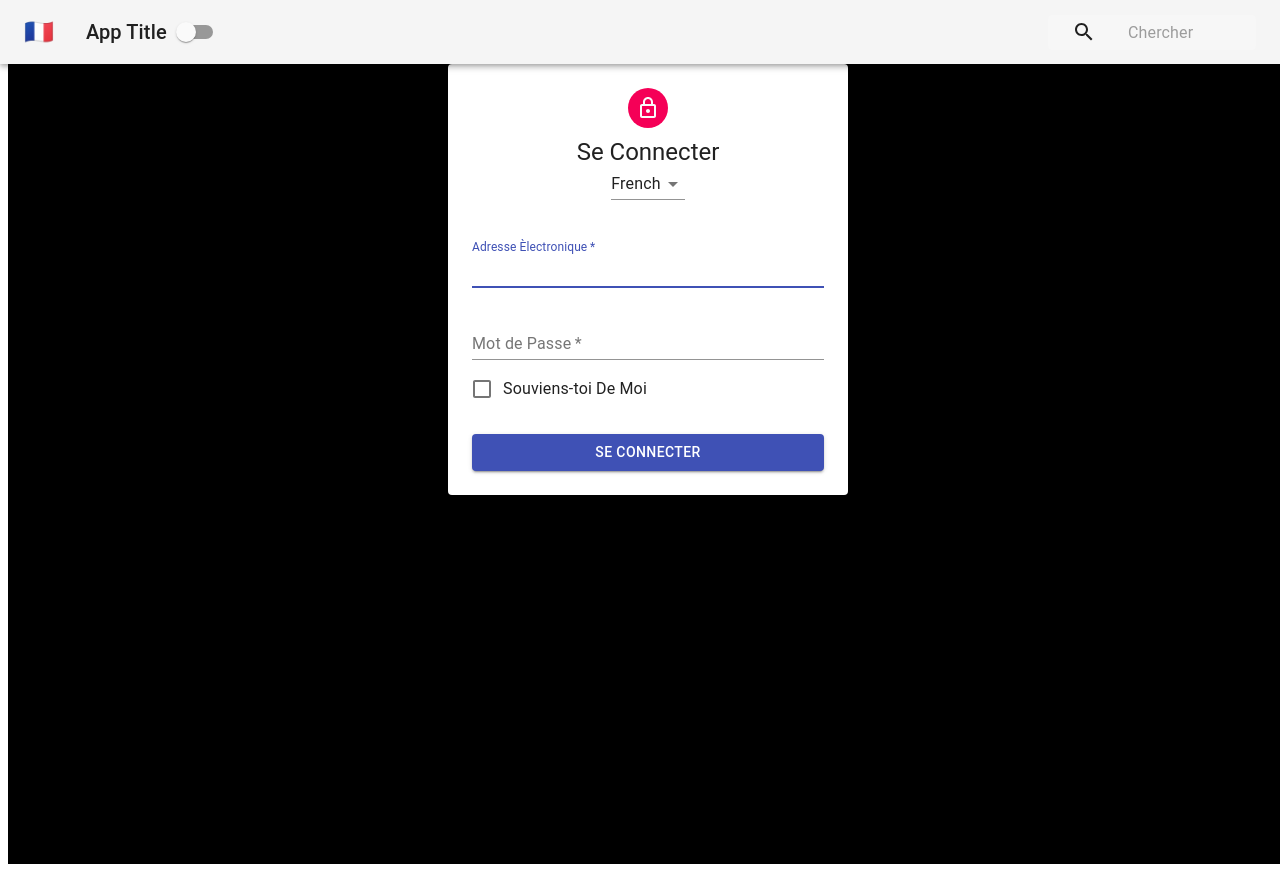
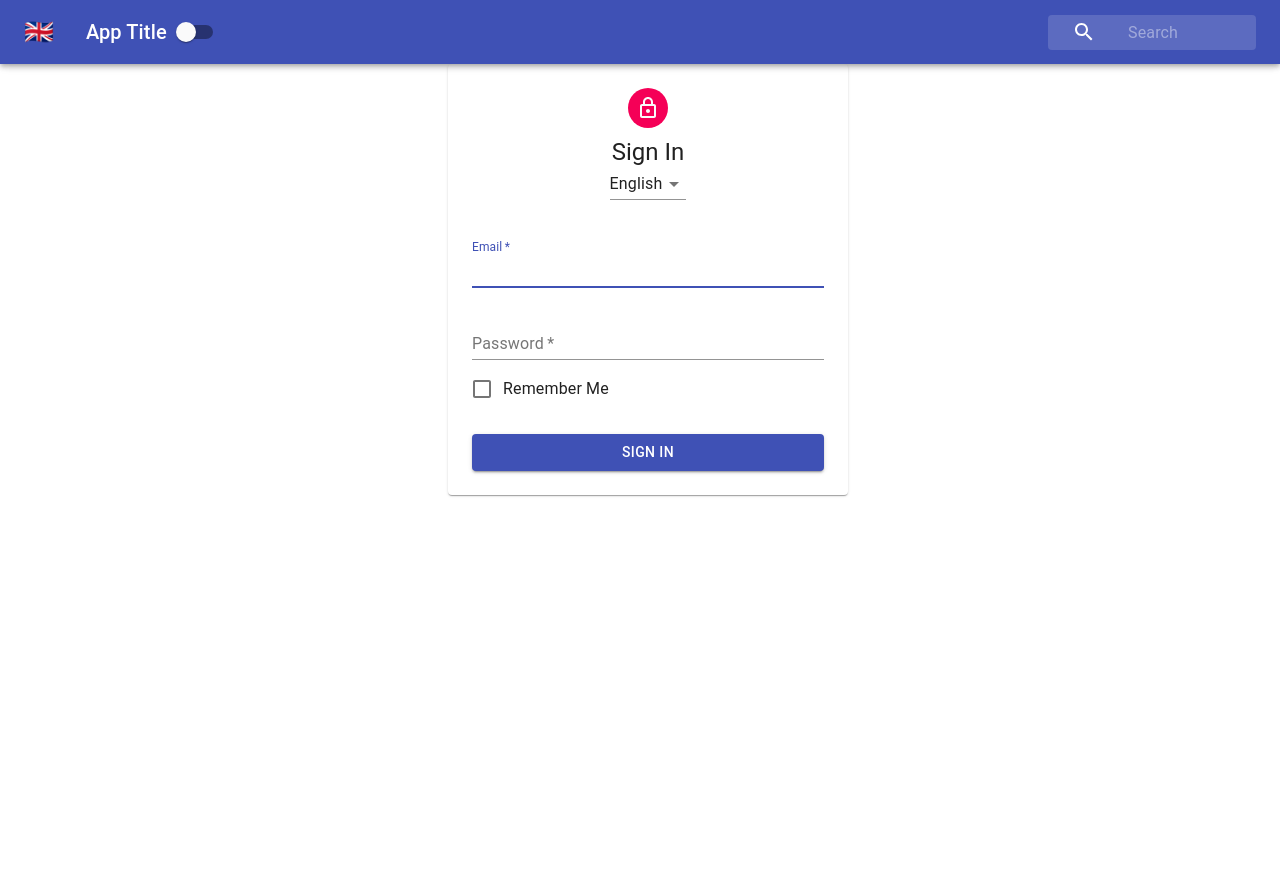
Before and after one commit to rafiurrafi/react-bootcamp, a React (Create React App) app: page / in a window 1280 px wide. Built offline with nearby package versions, Linux system fonts and the light colour scheme.

Commit message:
refactor to functional component

```diff
--- a/src/App.js
+++ b/src/App.js
@@ -5,8 +5,7 @@ import PageContent from "./pageContent";
 import ThemeProvider from "./contexts/themeContext";
 import LanguageProvider from "./contexts/languageContext";
 
-class App extends React.Component {
-  render() {
+const App = (props) => {
   return (
     <ThemeProvider>
       <PageContent>
@@ -17,7 +16,6 @@ class App extends React.Component {
       </PageContent>
     </ThemeProvider>
   );
-  }
-}
+};
 
 export default App;
--- a/src/contexts/languageContext.js
+++ b/src/contexts/languageContext.js
@@ -1,27 +1,27 @@
-import React, { createContext } from "react";
+import React, { Component, createContext, useState } from "react";
+import { ThemeContext } from "./themeContext";
 
 export const LanguageContext = createContext();
-
-class LanguageProvider extends React.Component {
-  constructor(props) {
-    super(props);
-    this.state = {
-      language: "FR",
+const LanguageProvider = (props) => {
+  const [language, setLanguage] = useState("EN");
+  const handleLanguageChange = (e) => {
+    setLanguage(e.target.value);
   };
-    this.handleLanguageChange = this.handleLanguageChange.bind(this);
-  }
-  handleLanguageChange(e) {
-    this.setState({ language: e.target.value });
-  }
-  render() {
   return (
     <LanguageContext.Provider
-        value={{ ...this.state, onLanguageChange: this.handleLanguageChange }}
+      value={{ language, onLanguageChange: handleLanguageChange }}
     >
-        {this.props.children}
+      {props.children}
     </LanguageContext.Provider>
   );
-  }
-}
+};
 
 export default LanguageProvider;
+
+export const withLanguageContext = (Component) => (props) => {
+  return (
+    <LanguageContext.Consumer>
+      {(value) => <Component value={value} {...props} />}
+    </LanguageContext.Consumer>
+  );
+};
--- a/src/contexts/themeContext.js
+++ b/src/contexts/themeContext.js
@@ -1,28 +1,19 @@
-import React, { createContext } from "react";
+import React, { createContext, useState } from "react";
 
 export const ThemeContext = createContext();
 
-class ThemeProvider extends React.Component {
-  constructor(props) {
-    super(props);
-    this.state = {
-      isDarkMode: true,
-      testedLikeChicken: true,
+const ThemeProvider = (props) => {
+  const [isDarkMode, setIsDarkMode] = useState(false);
+  const handleThemeChange = () => {
+    setIsDarkMode(!isDarkMode);
   };
-    this.handleThemeChange = this.handleThemeChange.bind(this);
-  }
-  handleThemeChange() {
-    this.setState({ isDarkMode: !this.state.isDarkMode });
-  }
-  render() {
   return (
     <ThemeContext.Provider
-        value={{ ...this.state, onThemeChange: this.handleThemeChange }}
+      value={{ isDarkMode, onThemeChange: handleThemeChange }}
     >
-        {this.props.children}
+      {props.children}
     </ThemeContext.Provider>
   );
-  }
-}
+};
 
 export default ThemeProvider;
--- a/src/form.jsx
+++ b/src/form.jsx
@@ -1,4 +1,4 @@
-import React, { Component } from "react";
+import React, { Component, useContext } from "react";
 
 import { withStyles } from "@material-ui/core/styles";
 import styles from "./styles/formStyles";
@@ -42,14 +42,12 @@ const languageContent = {
   },
 };
 
-class Form extends Component {
-  static contextType = LanguageContext;
-  render() {
-    const { language, onLanguageChange } = this.context;
+const Form = (props) => {
+  const { language, onLanguageChange } = useContext(LanguageContext);
   const { headerText, email, password, checkboxText, buttonText } =
     languageContent[language];
 
-    const { classes } = this.props;
+  const { classes } = props;
 
   return (
     <main className={classes.main}>
@@ -100,7 +98,6 @@ class Form extends Component {
       </Paper>
     </main>
   );
-  }
-}
+};
 
 export default withStyles(styles)(Form);
--- a/src/navbar.jsx
+++ b/src/navbar.jsx
@@ -1,4 +1,4 @@
-import React, { Component } from "react";
+import React, { Component, useContext } from "react";
 
 import { withStyles } from "@material-ui/core/styles";
 import styles from "./styles/navbarStyles";
@@ -12,7 +12,10 @@ import Switch from "@material-ui/core/Switch";
 import SearchIcon from "@material-ui/icons/Search";
 
 import { ThemeContext } from "./contexts/themeContext";
-import { LanguageContext } from "./contexts/languageContext";
+import {
+  LanguageContext,
+  withLanguageContext,
+} from "./contexts/languageContext";
 
 const languageContent = {
   EN: {
@@ -29,31 +32,24 @@ const languageContent = {
   },
 };
 
-class Navbar extends Component {
-  static contextType = ThemeContext;
-  render() {
-    const { isDarkMode, onThemeChange } = this.context;
-    const { classes } = this.props;
+const Navbar = (props) => {
+  const { isDarkMode, onThemeChange } = useContext(ThemeContext);
+  const { language } = useContext(LanguageContext);
+  const { classes, value } = props;
 
   return (
-      <LanguageContext.Consumer>
-        {(value) => (
     <div className={classes.root}>
       <AppBar position="fixed" color={isDarkMode ? "default" : "primary"}>
         <Toolbar>
           {/* FLAG */}
           <IconButton className={classes.menuButton} color="inherit">
             <span role="img" aria-label="French Flag">
-                    {languageContent[value.language].flag}
+              {languageContent[language].flag}
             </span>
           </IconButton>
 
           {/* TITLE */}
-                <Typography
-                  className={classes.title}
-                  variant="h6"
-                  color="inherit"
-                >
+          <Typography className={classes.title} variant="h6" color="inherit">
             App Title
           </Typography>
 
@@ -68,7 +64,7 @@ class Navbar extends Component {
               <SearchIcon />
             </div>
             <InputBase
-                    placeholder={languageContent[value.language].search}
+              placeholder={languageContent[language].search}
               classes={{
                 root: classes.inputRoot,
                 input: classes.inputInput,
@@ -78,10 +74,7 @@ class Navbar extends Component {
         </Toolbar>
       </AppBar>
     </div>
-        )}
-      </LanguageContext.Consumer>
   );
-  }
-}
+};
 
-export default withStyles(styles)(Navbar);
+export default withLanguageContext(withStyles(styles)(Navbar));
--- a/src/pageContent.jsx
+++ b/src/pageContent.jsx
@@ -1,17 +1,30 @@
-import React from "react";
+import React, { useContext } from "react";
 import { ThemeContext } from "./contexts/themeContext";
 
-class PageContent extends React.Component {
-  static contextType = ThemeContext;
-  render() {
-    const { isDarkMode } = this.context;
-    const styles = {
-      backgroundColor: isDarkMode ? "#000" : "#fff",
-      minHeight: "100vh",
-      width: "100vw",
-    };
-    return <div style={styles}>{this.props.children}</div>;
-  }
-}
+const PageContent = (props) => {
+  const context = useContext(ThemeContext);
+  const { isDarkMode } = context;
+  const styles = {
+    backgroundColor: isDarkMode ? "#000" : "#fff",
+    minHeight: "100vh",
+    width: "100vw",
+  };
+  return <div style={styles}>{props.children}</div>;
+};
 
 export default PageContent;
+
+// class PageContent extends React.Component {
+//   static contextType = ThemeContext;
+//   render() {
+//     const { isDarkMode } = this.context;
+//     const styles = {
+//       backgroundColor: isDarkMode ? "#000" : "#fff",
+//       minHeight: "100vh",
+//       width: "100vw",
+//     };
+//     return <div style={styles}>{this.props.children}</div>;
+//   }
+// }
+
+// export default PageContent;
```
Lines whose indentation alone changed are shown as unchanged.
